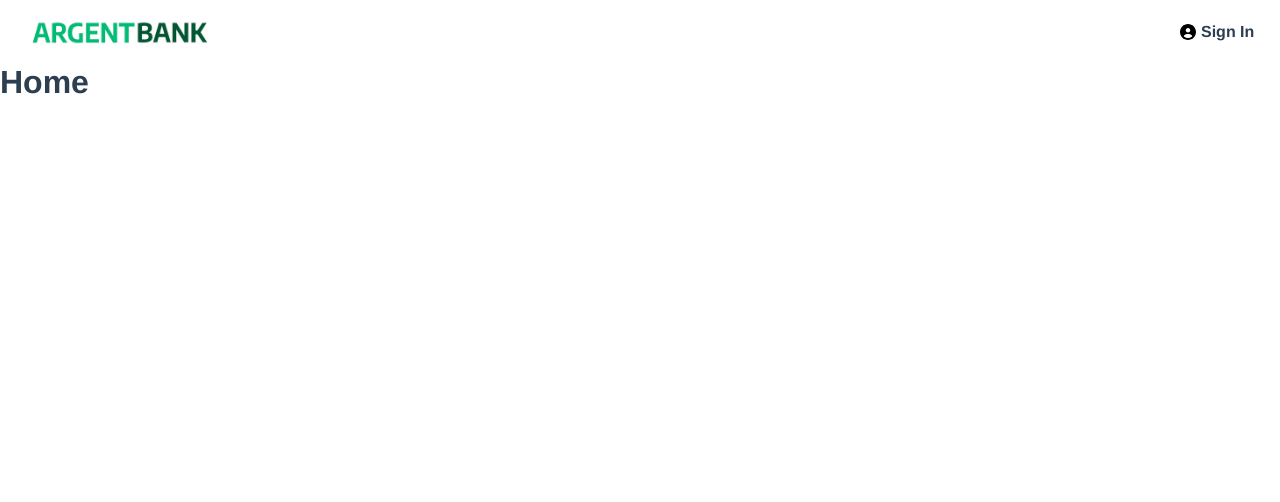
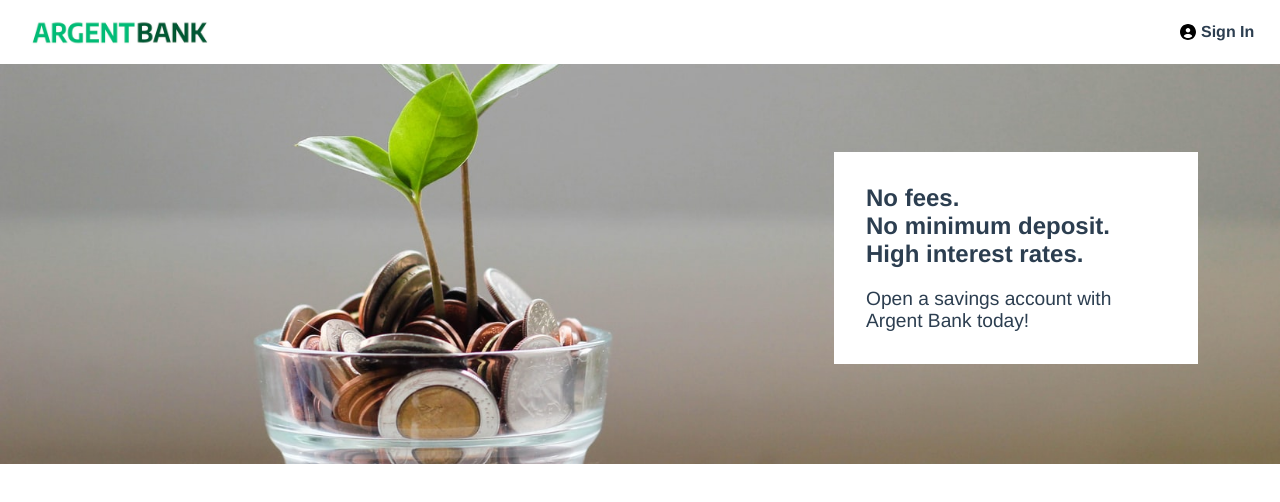
Before and after one commit to jimmylelievre/JimmyLelievre_13_11052022, a React (Create React App) app: page / in a window 1280 px wide. Shown: the top 502 px of the page. Built offline with nearby package versions, Linux system fonts and the light colour scheme.

Commit message:
banner done

```diff
--- /dev/null
+++ b/src/components/Banner.js
@@ -0,0 +1,18 @@
+import React from "react";
+import imgBanner from "../assets/img/bank-tree.jpeg";
+
+const Banner = () => {
+  return (
+    <div className="banner">
+      <img src={imgBanner} alt="" />
+      <section className="banner-content">
+        <p class="subtitle">No fees.</p>
+        <p class="subtitle">No minimum deposit.</p>
+        <p class="subtitle">High interest rates.</p>
+        <p class="text">Open a savings account with Argent Bank today!</p>
+      </section>
+    </div>
+  );
+};
+
+export default Banner;
--- a/src/components/Header.js
+++ b/src/components/Header.js
@@ -5,7 +5,7 @@ import UserCircle from "./icons/UserCircle";
 
 const Header = () => {
   return (
-    <div>
+    <div className="header">
       <nav className="main-nav">
         <NavLink to="/">
           <img className="logo" src={logo} alt="Argent Bank Logo" />
--- a/src/pages/Home.js
+++ b/src/pages/Home.js
@@ -1,9 +1,10 @@
 import React from "react";
+import Banner from "../components/Banner";
 
 const Home = () => {
   return (
     <div>
-      <h1>Home</h1>
+      <Banner />
     </div>
   );
 };
--- /dev/null
+++ b/src/styles/components/_banner.scss
@@ -0,0 +1,28 @@
+.banner {
+  img {
+    height: 400px;
+    width: 100%;
+    object-fit: cover;
+  }
+  .banner-content {
+    background: white;
+    padding: 2rem;
+    text-align: left;
+    margin: 0 auto;
+    position: absolute;
+    top: 120px;
+    right: 50px;
+    width: 364px;
+    margin: 2rem;
+  }
+  .subtitle {
+    font-weight: bold;
+    font-size: 1rem;
+    margin: 0;
+    font-size: 1.5rem;
+  }
+  .text {
+    font-size: 1.2rem;
+    margin-top: 20px;
+  }
+}
--- a/src/styles/components/_header.scss
+++ b/src/styles/components/_header.scss
@@ -1,3 +1,4 @@
+.header {
   .logo {
     max-width: 100%;
     width: 200px;
@@ -17,3 +18,4 @@ ul {
   li {
     margin-left: 5px;
   }
+}
--- a/src/styles/index.scss
+++ b/src/styles/index.scss
@@ -1,2 +1,3 @@
 @import "./settings";
 @import "./components/header";
+@import "./components/banner";
```
Also changed, not shown: src/components/FeatureItem.js (added), src/components/Footer.js (added). Lines whose indentation alone changed are shown as unchanged.
